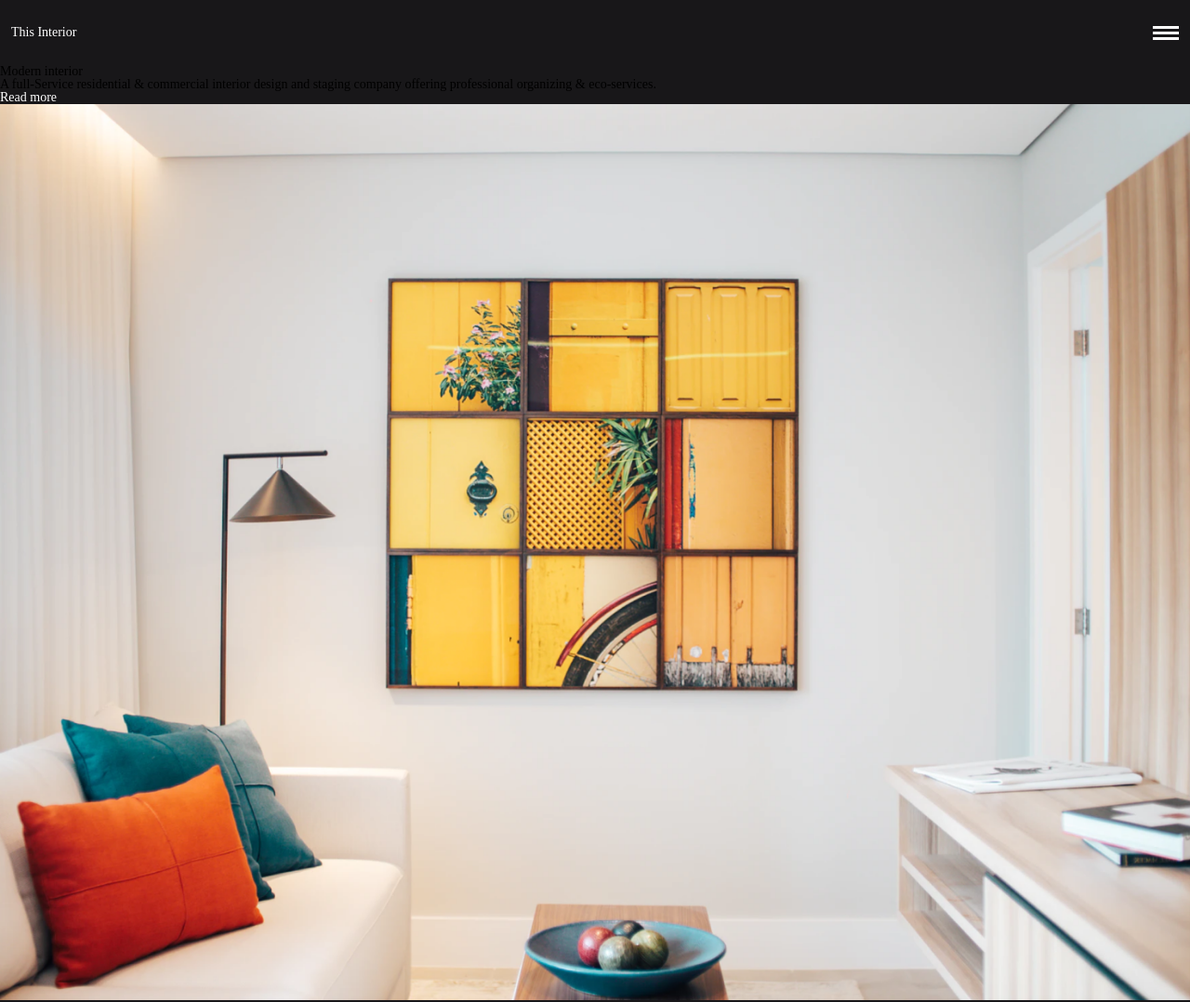
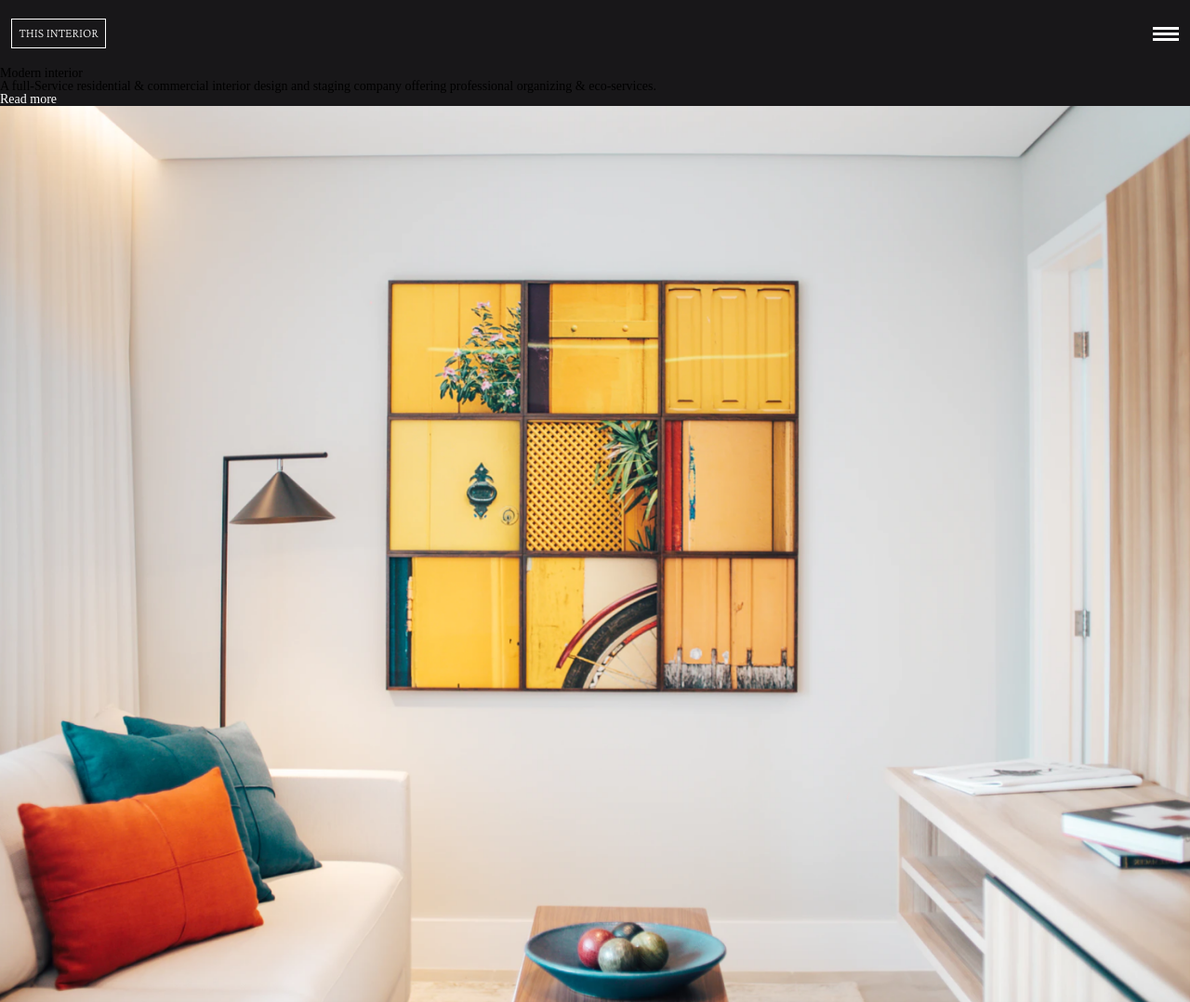
Before and after one commit to diazevedo/interior-consultant-dev-io, a plain HTML site: page index.html in a window 1280 px wide. Shown: the top 1078 px of the page at 93% size. Drawn offline with nearby package versions, Linux system fonts and the light colour scheme.

Commit message:
added button on header

```diff
--- a/index.html
+++ b/index.html
@@ -31,7 +31,7 @@
   </head>
   <body>
     <header class="header">
-      <a href="#">This Interior</a>
+      <a href="#" class="link-button">This Interior</a>
 
       <input
         type="checkbox"
--- /dev/null
+++ b/src/styles/components/link-button.css
@@ -0,0 +1,14 @@
+.link-button {
+  display: block;
+  border: 1px var(--white-1) solid;
+
+  width: 10.2rem;
+  height: 3.2rem;
+
+  text-transform: uppercase;
+  font-family: var(--font-third);
+  font-weight: 200;
+  font-size: var(--text-md);
+  text-align: center;
+  line-height: 2.8rem;
+}
--- a/src/styles/parts/header.css
+++ b/src/styles/parts/header.css
@@ -1,3 +1,4 @@
+@import "./../components/link-button.css";
 @import "./../components/menu.css";
 
 .header {
```
